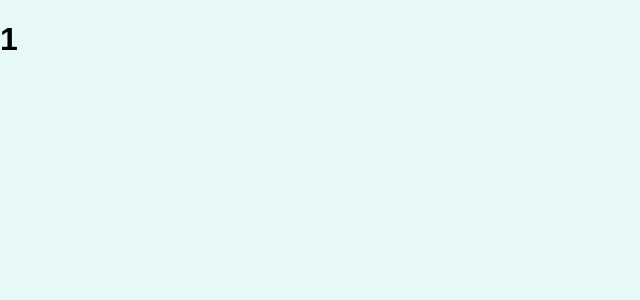
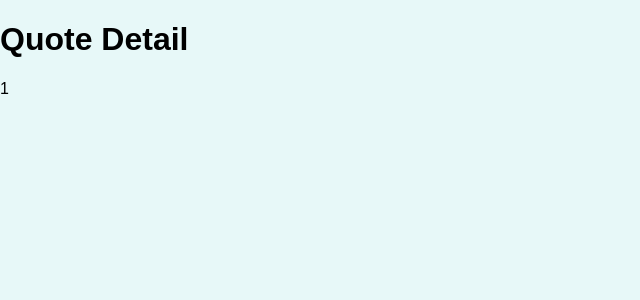
Before and after one commit to DrdroidAkshay/daily-quotations, a React (Create React App) app: page /quotes/1 in a window 1280 px wide. Shown: the top 300 px of the page, without its empty margins (0-640 px from the left). Built offline with nearby package versions, Linux system fonts and the light colour scheme.

Commit message:
Adding comment section below quote detail

```diff
--- a/src/App.js
+++ b/src/App.js
@@ -11,7 +11,7 @@
       <Route path="/quotes" exact>
         <AllQuotes />
       </Route>
-      <Route path="/quotes/:quoteId" exact>
+      <Route path="/quotes/:quoteId">
         <QuoteDetail />
       </Route>
       <Route path="/new-quote" exact>
--- a/src/pages/QuoteDetail.js
+++ b/src/pages/QuoteDetail.js
@@ -1,6 +1,17 @@
-import { useParams } from "react-router-dom";
+import React from "react";
+import { Route, useParams } from "react-router-dom";
+import Comments from "../components/comments/Comments";
+
 const QuoteDetail = () => {
   const params = useParams();
-  return <h1>{params.quoteId}</h1>;
+  return (
+    <React.Fragment>
+      <h1>Quote Detail</h1>
+      <p>{params.quoteId}</p>
+      <Route path={`/quotes/${params.quoteId}/comments`}>
+        <Comments />
+      </Route>
+    </React.Fragment>
+  );
 };
 export default QuoteDetail;
```
Also changed, not shown: src/components/comments/Comments.js (+4 -4 lines), 1 other file (tests, documents, lock files or other folders).
